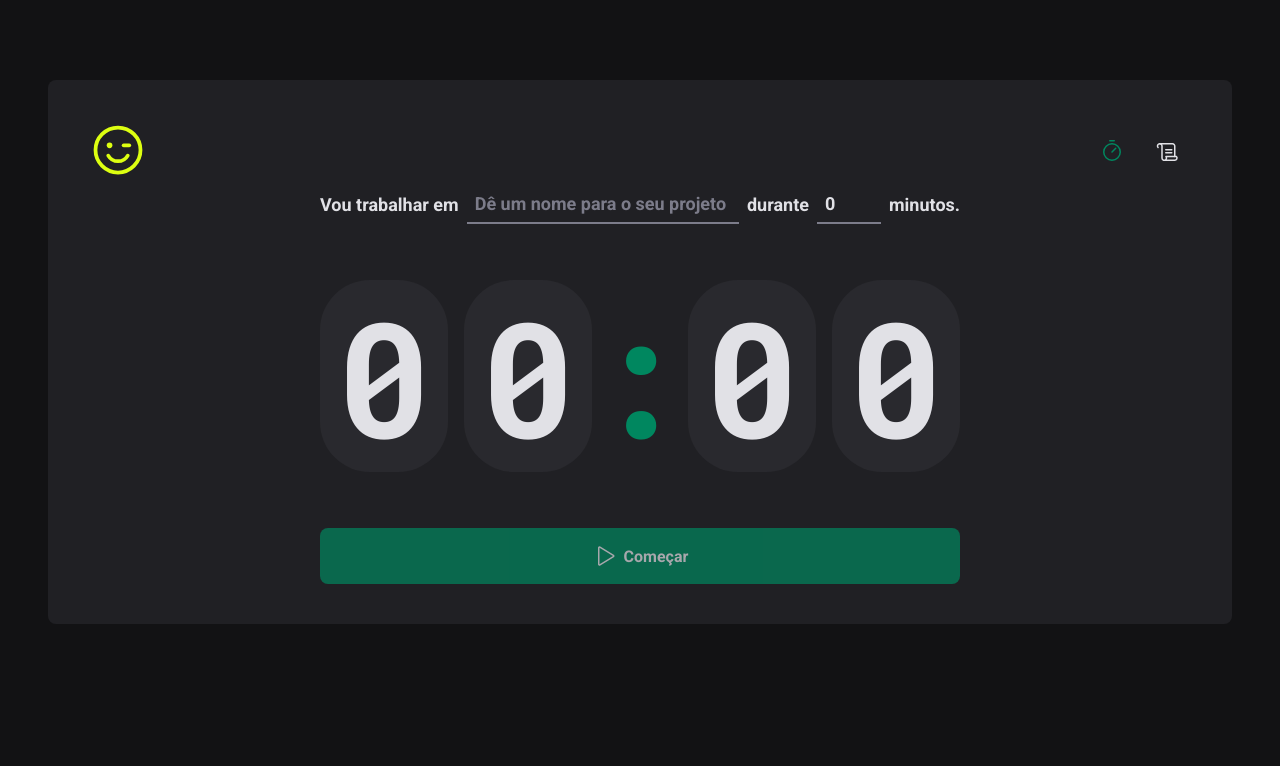
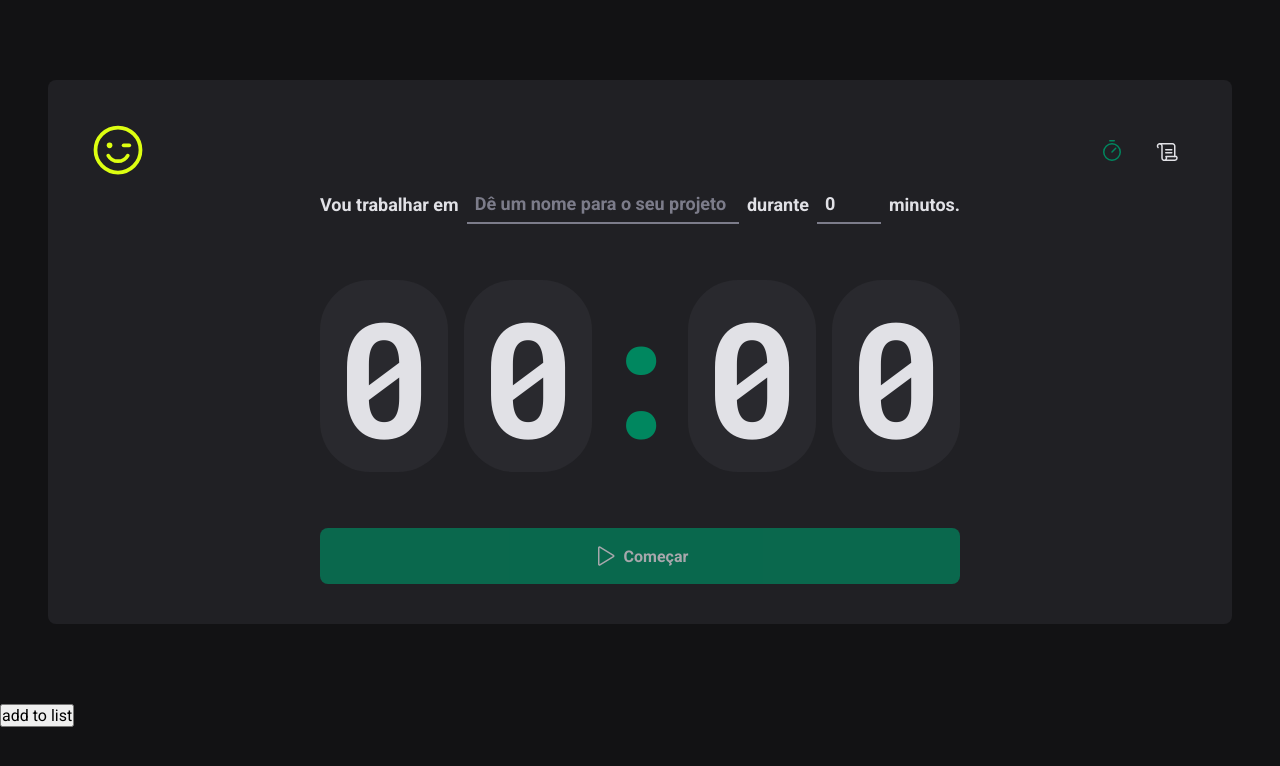
Before and after one commit to Reginaldo007oliveira/Ignite-timer, a React (Vite) app: page / in a window 1280 px wide. Shown: the top 766 px of the page. Built offline with nearby package versions, Linux system fonts and the light colour scheme.

Commit message:
Exemplo de estado

```diff
--- /dev/null
+++ b/src/pages/UseEffectstoma.tsx
@@ -0,0 +1,24 @@
+import React, { useState } from 'react'
+
+// import { Container } from './styles';
+
+const UseEffectstoma: React.FC = () => {
+  const [list, setList] = useState<string[]>([])
+
+  function addToList() {
+    setList((state) => [...state, 'Novo item'])
+  }
+
+  return (
+    <div>
+      <ul>
+        {list.map((item) => (
+          <li>{item}</li>
+        ))}
+      </ul>
+      <button onClick={addToList}>add to list</button>
+    </div>
+  )
+}
+
+export default UseEffectstoma
--- a/src/saida.tsx
+++ b/src/saida.tsx
@@ -4,6 +4,7 @@ import { Router } from './Router'
 
 import { GlobalStyle } from './styles/global'
 import { defaultTheme } from './styles/theme/defalt'
+import UseEffectstoma from './pages/UseEffectstoma'
 
 export function Saida() {
   return (
@@ -11,6 +12,7 @@ export function Saida() {
       <BrowserRouter>
         <Router />
       </BrowserRouter>
+      <UseEffectstoma />
       <GlobalStyle />
     </ThemeProvider>
   )
```
